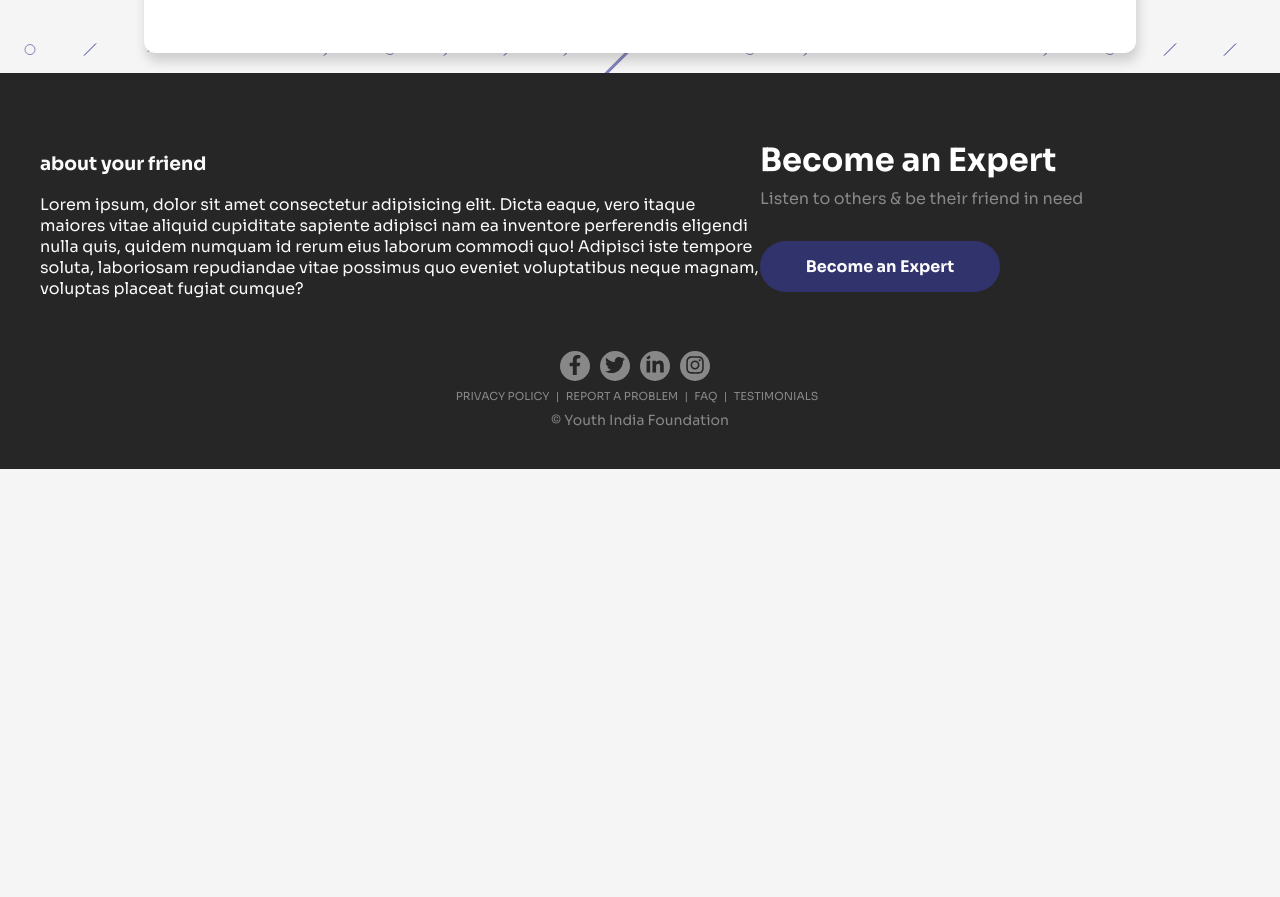
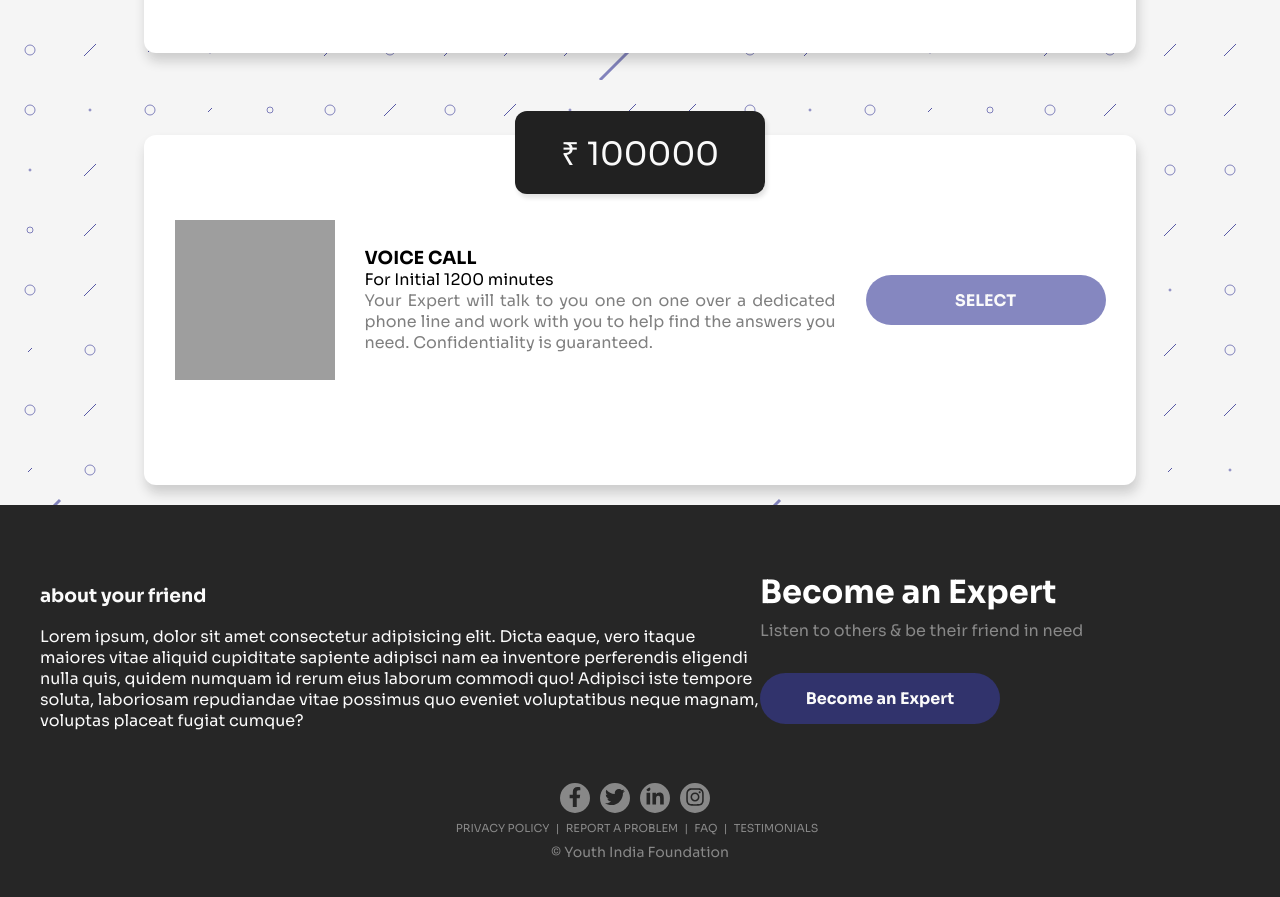
Before and after one commit to tashi2408/yourFriend, a React (Create React App) app: page /bookAppointment/mode in a window 1280 px wide. Shown: the part 1000-1897 px from the top of the page. Before the commit the page ends 1469 px from the top, so only its background shows below. Built offline with nearby package versions, Linux system fonts and the light colour scheme; grey boxes are pictures that could not be loaded.

Commit message:
💄 ✨ accordian like toggling b/w plans

```diff
--- a/src/dashboard/bookAppointment/BookAppointment.css
+++ b/src/dashboard/bookAppointment/BookAppointment.css
@@ -122,11 +122,12 @@
 .dateSection_2 {
   width: 100%;
   max-height: 0;
-  transition: 0.3s all cubic-bezier(0,1,0,1);
+  transition: 0.6s all cubic-bezier(0,1,0,1);
   overflow: hidden;
 }
 
-.show {
+.dateSection_2.show {
+  height: auto;
   max-height: 999px;
 }
 
--- a/src/dashboard/bookAppointment/Mode.js
+++ b/src/dashboard/bookAppointment/Mode.js
@@ -2,6 +2,8 @@ import { addHours, addDays, format } from 'date-fns';
 import { useState } from 'react';
 
 const Mode = () => {
+  const [selected, setSelected] = useState(null);
+  const toggle = (i) => setSelected(selected === i ? null : i);
   const Plans = [
     {
       id: 1,
@@ -15,6 +17,12 @@ const Mode = () => {
       price: 4000,
       time: 60,
     },
+    {
+      id: 3,
+      name: 'Gold',
+      price: 100000,
+      time: 1200,
+    },
   ];
   return (
     <div class="ba">
@@ -22,8 +30,16 @@ const Mode = () => {
         <h3>YourFriend will assign the best available Expert to you.</h3>
         <p>Choose your mode of contact</p>
         <div className="baModeContainer">
-          {Plans.map((plan) => {
-            return <Plan {...plan} />;
+          {Plans.map((plan, idx) => {
+            return (
+              <Plan
+                {...plan}
+                selected={selected}
+                toggle={() => toggle(idx)}
+                visible={idx === selected}
+                key={idx}
+              />
+            );
           })}
         </div>
       </div>
@@ -31,8 +47,8 @@ const Mode = () => {
   );
 };
 
-const Plan = ({ price = 3000, time = 45 }) => {
-  const [dateVisible, setDateVisible] = useState(() => false);
+const Plan = ({ price = 3000, time = 45, toggle, visible }) => {
+  // const [dateVisible, setDateVisible] = useState(() => false);
   return (
     <div className="baBox baModeBox">
       <div className="baModeBox_main">
@@ -53,13 +69,14 @@ const Plan = ({ price = 3000, time = 45 }) => {
         <span
           className="btn"
           onClick={() => {
-            setDateVisible(!dateVisible);
+            // setDateVisible(!dateVisible);
+            toggle();
           }}
         >
           SELECT
         </span>
       </div>
-      <DateSection visible={dateVisible} />
+      <DateSection visible={visible} />
     </div>
   );
 };
```
